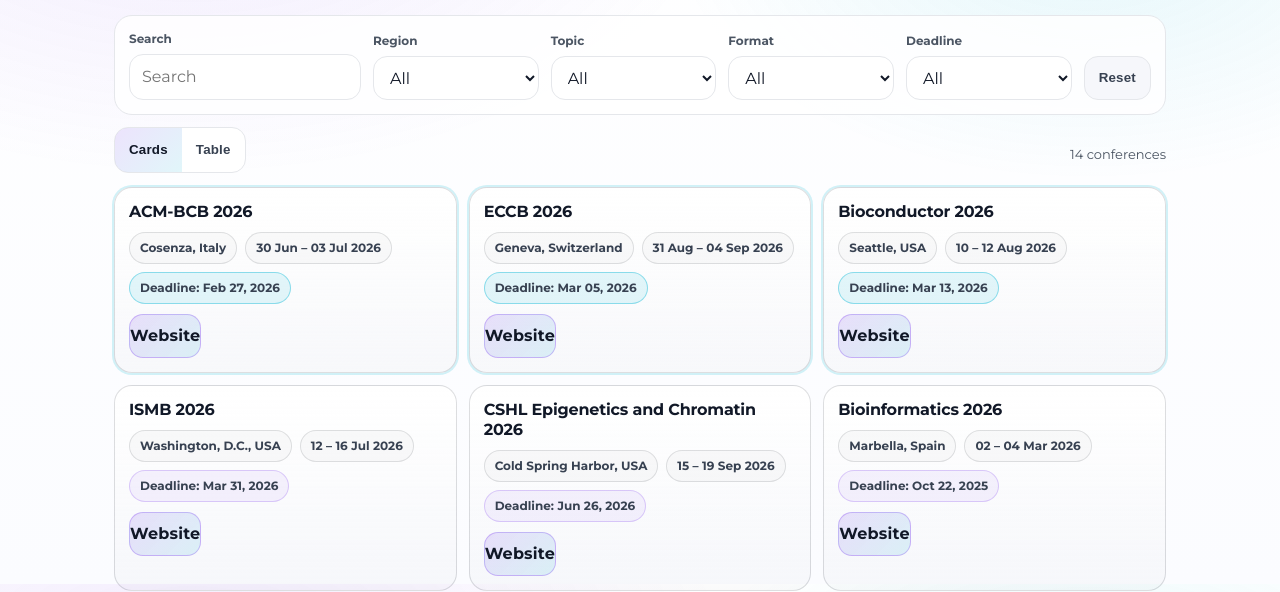
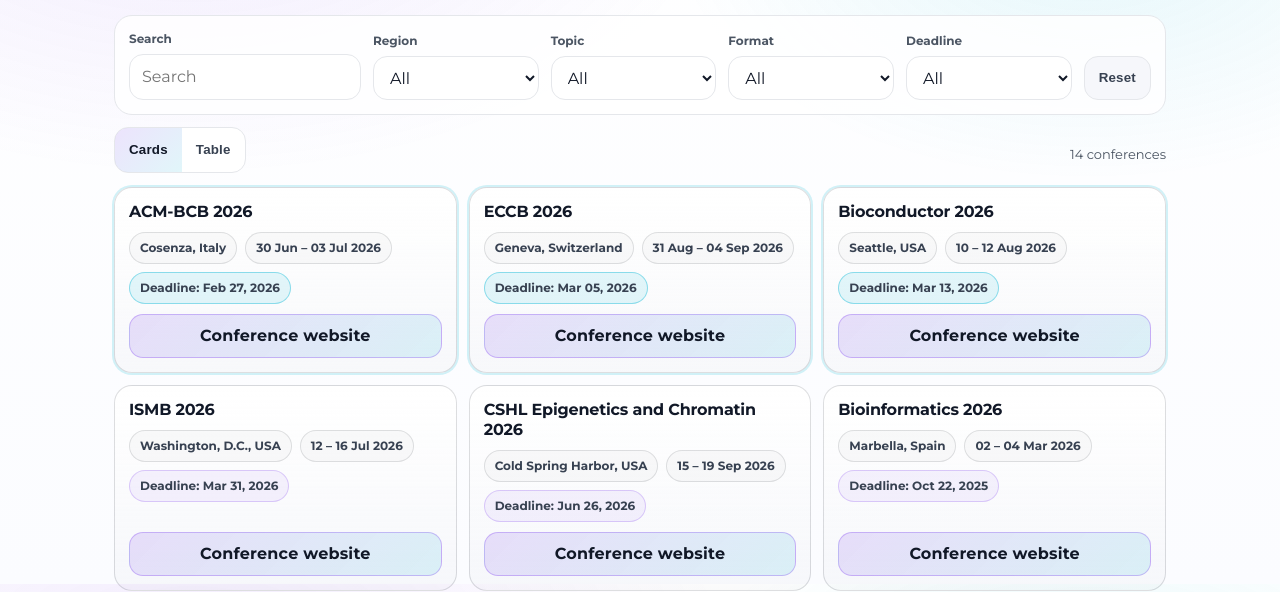
Before and after one commit to Omicentra/omicentra-site, a plain HTML site: page conferences.html in a window 1280 px wide. Shown: the part 216-808 px from the top of the page. Drawn offline with Linux system fonts and the light colour scheme.

Commit message:
Rollback to cta class, instead of smalle website links on cards

```diff
--- a/conferences.html
+++ b/conferences.html
@@ -365,10 +365,9 @@
   article.innerHTML = `
     <h2>${escapeHtml(name)}</h2>
     <div class="meta">${chipHtml}</div>
-    <div class="card-actions">
-      <a class="cta cta--tiny" href="${escapeHtml(website)}" target="_blank" rel="noopener noreferrer"
-         aria-label="Open conference website: ${escapeHtml(name)}">
-        Website
+    <a class="cta" href="..." target="_blank" rel="noopener noreferrer"
+       aria-label="Open conference website: ...">
+       Conference website
       </a>
     </div>
   `;
```
